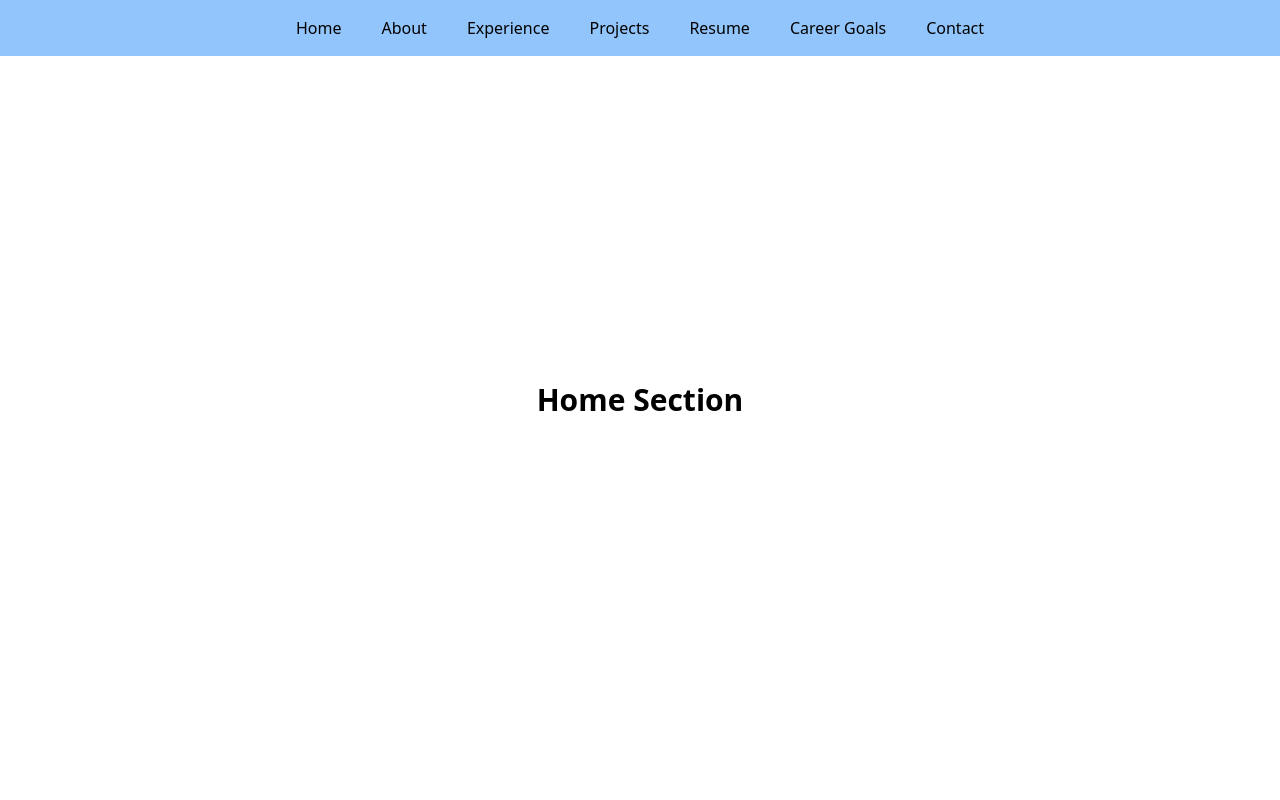
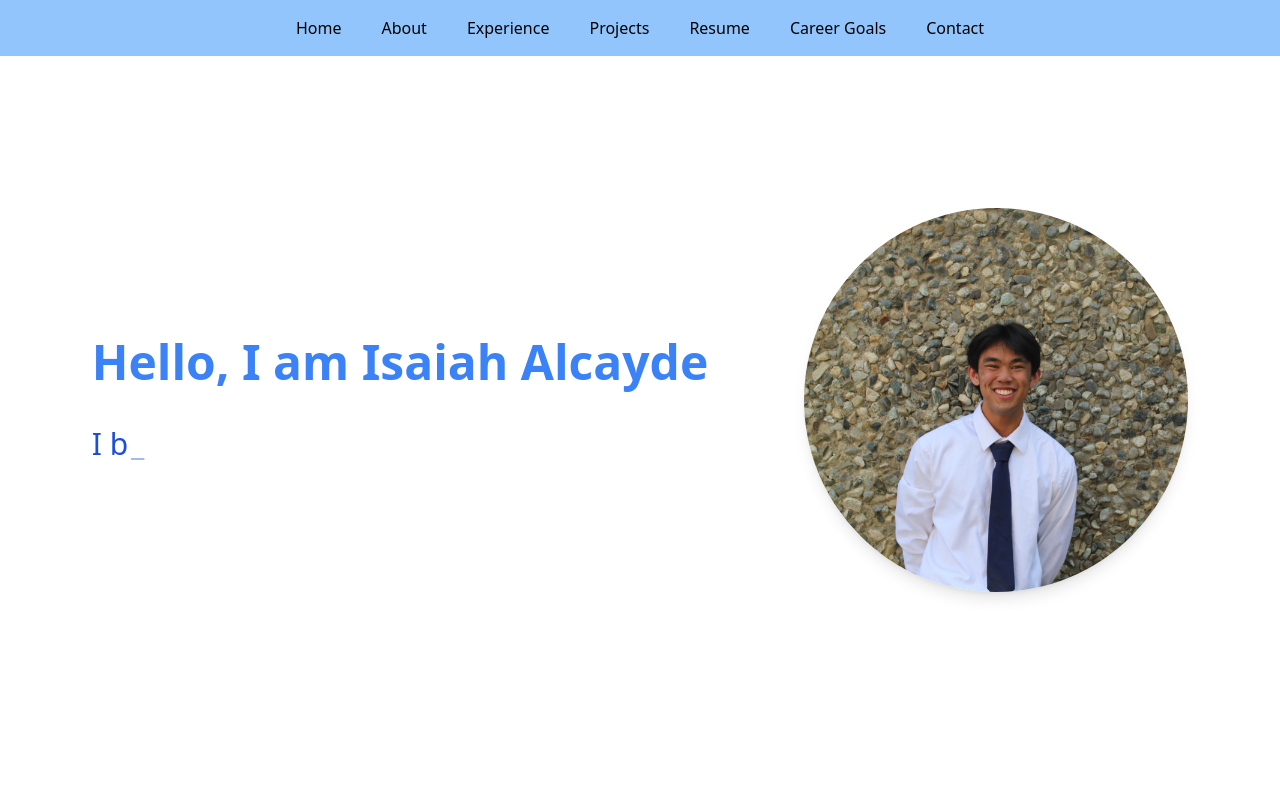
Before and after one commit to IsaiahWut/my-portfolio, a React (Create React App) app: page / in a window 1280 px wide. Shown: the top 800 px of the page. Built offline with nearby package versions, Linux system fonts and the light colour scheme.

Commit message:
Updated home page and headshot

```diff
--- a/package.json
+++ b/package.json
@@ -10,6 +10,7 @@
     "@types/node": "^17.0.45",
     "ajv": "^8.11.0",
     "autoprefixer": "^10.4.21",
+    "framer-motion": "^12.19.1",
     "postcss": "^8.5.6",
     "postcss-cli": "^9.1.0",
     "postcss-preset-env": "^7.8.3",
@@ -17,6 +18,7 @@
     "react-dom": "^18.3.1",
     "react-icons": "^5.5.0",
     "react-scripts": "^5.0.1",
+    "react-simple-typewriter": "^5.0.1",
     "tailwindcss": "^3.4.17"
   },
   "scripts": {
--- a/src/components/Navbar.tsx
+++ b/src/components/Navbar.tsx
@@ -25,7 +25,7 @@ const Navbar = ({ hidden }: NavbarProps) => {
         <a href="#resume" className="hover:text-white">
           Resume
         </a>
-        <a href="#CareerGoals" className="hover:text-white">
+        <a href="#career-goals" className="hover:text-white">
           Career Goals
         </a>
         <a href="#contact" className="hover:text-white">
--- a/src/pages/Home.tsx
+++ b/src/pages/Home.tsx
@@ -1,10 +1,50 @@
+import React from 'react';
+import me from '../assets/headshot.jpg';
+import { motion } from 'framer-motion';
+import { Typewriter } from 'react-simple-typewriter';
+
 const Home = () => {
   return (
     <section
       id="home"
-      className="h-screen flex justify-center items-center bg-white"
+      className="h-screen flex justify-center items-center bg-white px-6"
     >
-      <h1 className="text-3xl font-bold">Home Section</h1>
+      <div className="flex flex-col md:flex-row items-center space-y-10 md:space-y-0 md:space-x-24">
+        <motion.div
+          className="flex-col text-center md:text-left"
+          initial={{ opacity: 0, y: 30 }}
+          animate={{ opacity: 1, y: 0 }}
+          transition={{ duration: 1 }}
+        >
+          <h1 className="text-5xl font-bold text-blue-500">
+            Hello, I am Isaiah Alcayde
+          </h1>
+          <p className="text-3xl mt-10 text-blue-700 font-medium">
+            <Typewriter
+              words={[
+                'I build fun and useful projects',
+                'I enjoy working out',
+                'I collect retro video games',
+              ]}
+              loop={true}
+              cursor
+              cursorStyle="_"
+              typeSpeed={70}
+              deleteSpeed={50}
+              delaySpeed={1500}
+            />
+          </p>
+        </motion.div>
+
+        <motion.img
+          src={me}
+          alt="Professional headshot of me"
+          className="w-96 h-96 object-cover rounded-full shadow-lg"
+          initial={{ opacity: 0, scale: 0.8 }}
+          animate={{ opacity: 1, scale: 1 }}
+          transition={{ duration: 1 }}
+        />
+      </div>
     </section>
   );
 };
```
Also changed, not shown: src/assets/headshot.jpg (added), 1 other file (tests, documents, lock files or other folders).
